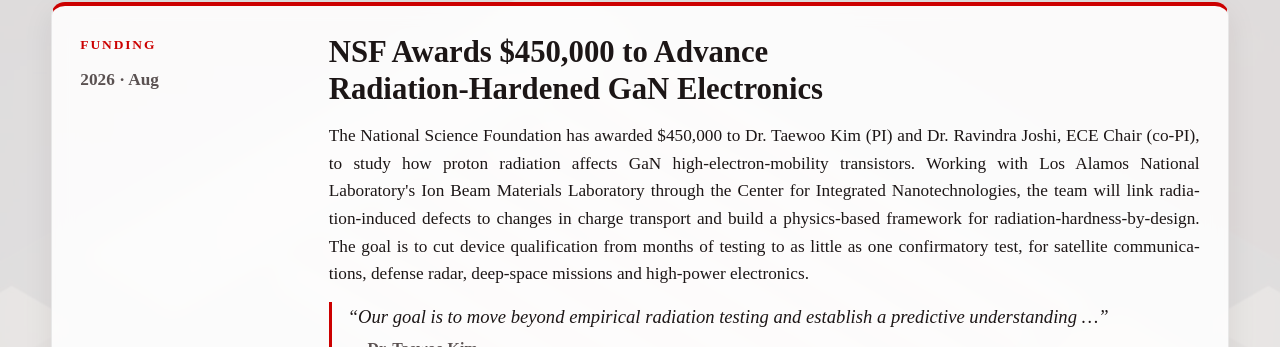
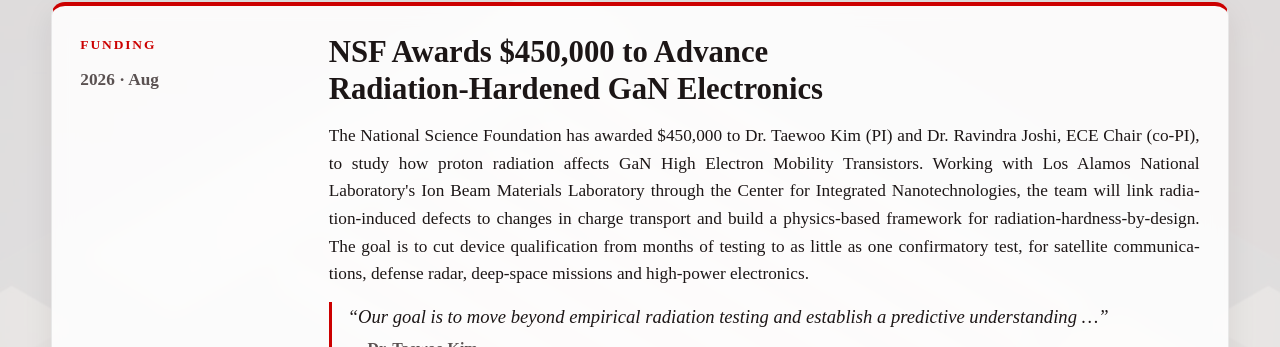
Before and after one commit to asdl-ttu/asdl-ttu.github.io, a Jekyll site: the page built from index.html, in a window 1280 px wide and 900 px high, scrolled down 1119 px. Shown: the part 134-481 px from the top of the window. Built offline with Jekyll 4.4.1, drawn with Linux system fonts in a browser that asks for light colours.

```diff
--- a/_data/news.yml
+++ b/_data/news.yml
@@ -22,7 +22,7 @@
   title: NSF Awards $450,000 to Advance Radiation-Hardened GaN Electronics
   summary: >-
     The National Science Foundation has awarded $450,000 to Dr. Taewoo Kim (PI) and Dr. Ravindra Joshi,
-    ECE Chair (co-PI), to study how proton radiation affects GaN high-electron-mobility transistors. Working with
+    ECE Chair (co-PI), to study how proton radiation affects GaN High Electron Mobility Transistors. Working with
     Los Alamos National Laboratory's Ion Beam Materials Laboratory through the Center for Integrated
     Nanotechnologies, the team will link radiation-induced defects to changes in charge transport and build a
     physics-based framework for radiation-hardness-by-design. The goal is to cut device qualification from months
```
